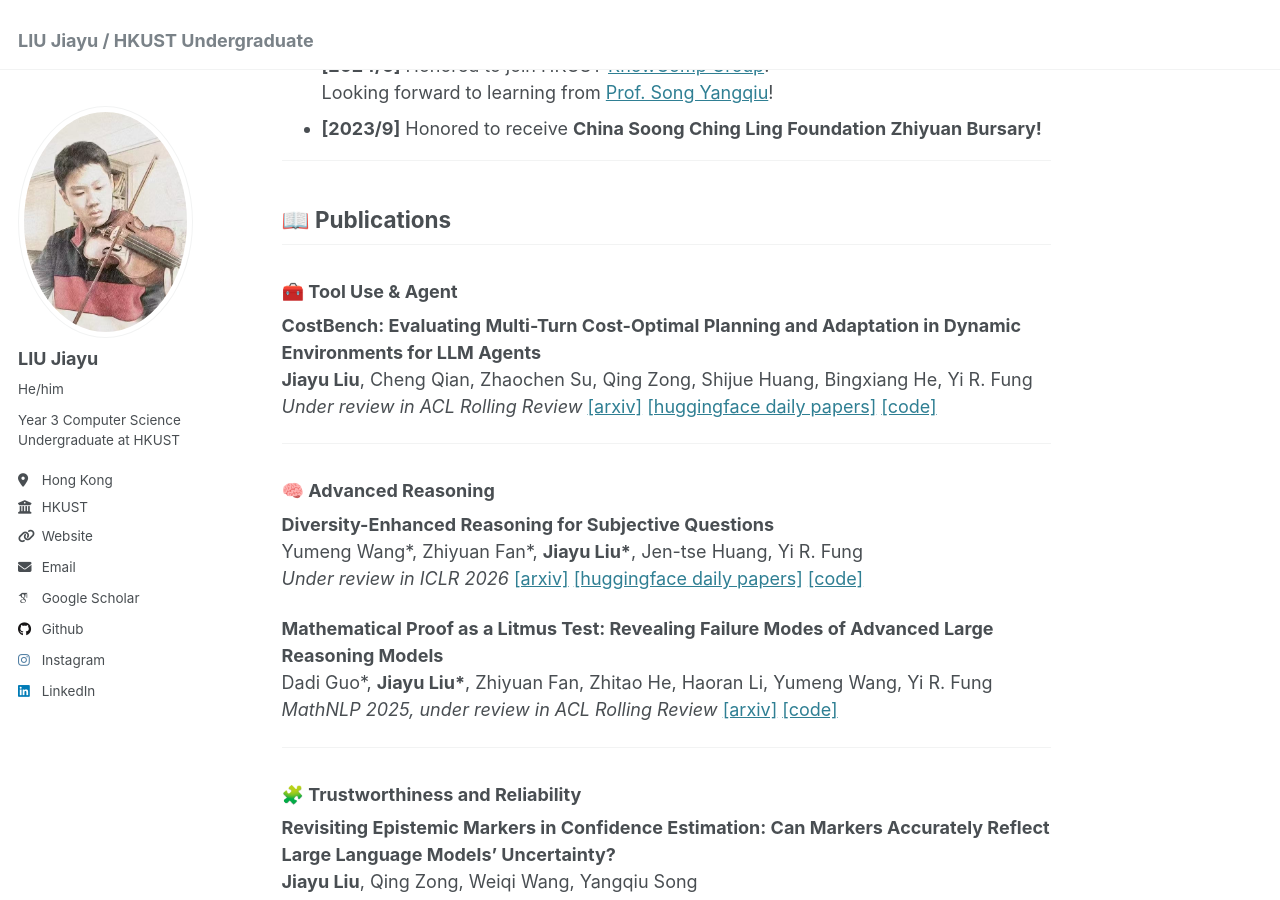
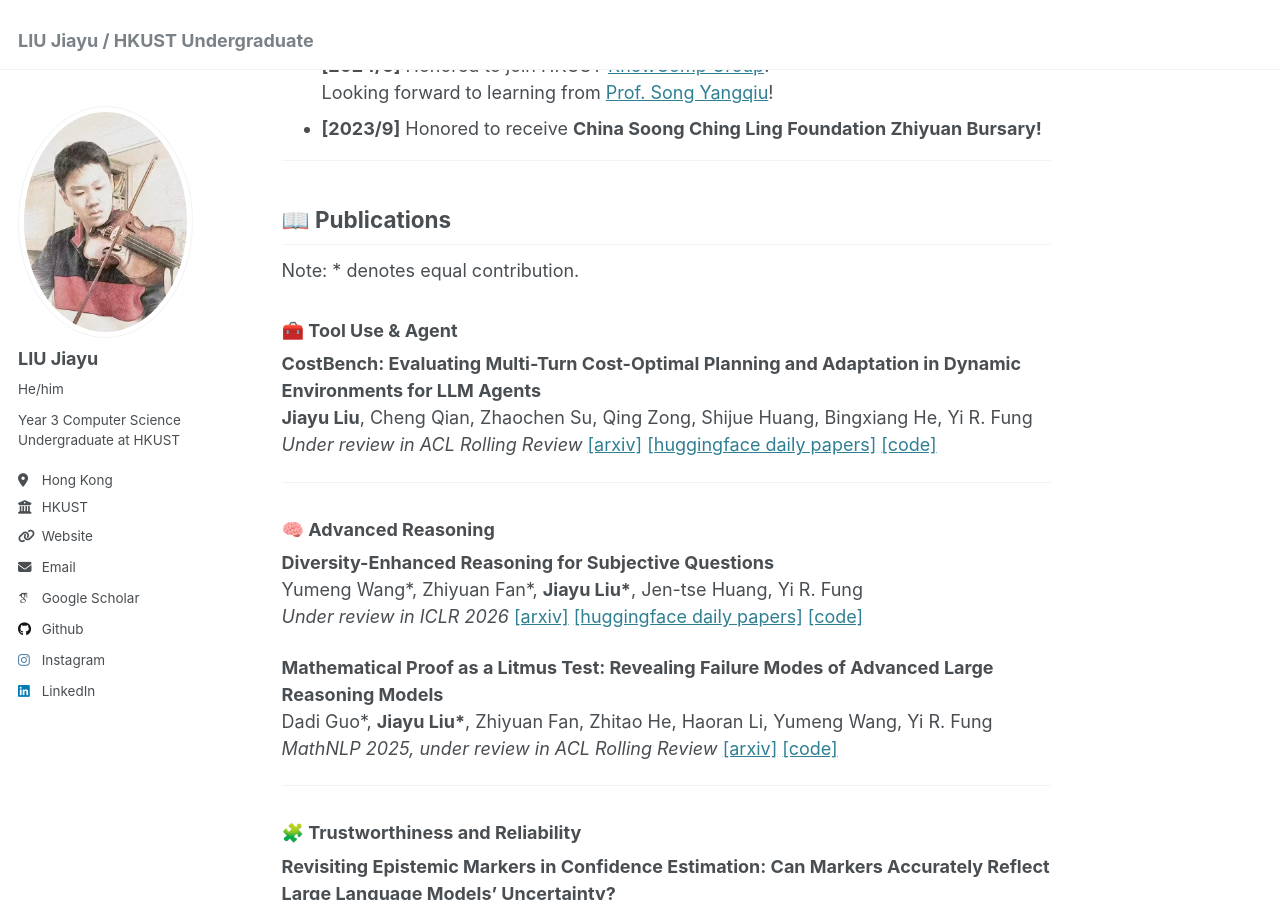
Before and after one commit to JiayuJeff/JiayuJeff.github.io, a Jekyll site: the page built from _pages/about.md, in a window 1280 px wide and 900 px high, scrolled down 1263 px. Built offline with Jekyll 4.4.1, drawn with Linux system fonts in a browser that asks for light colours; some web fonts are replaced.

Commit message:
Update about.md

```diff
--- a/_pages/about.md
+++ b/_pages/about.md
@@ -42,6 +42,8 @@ Here is my [google Scholar](https://scholar.google.com/citations?user=PIQxhfMAAA
 ---
 
 ## 📖 Publications
+
+Note: * denotes equal contribution.
 
 ### 🧰 Tool Use & Agent
 
```
